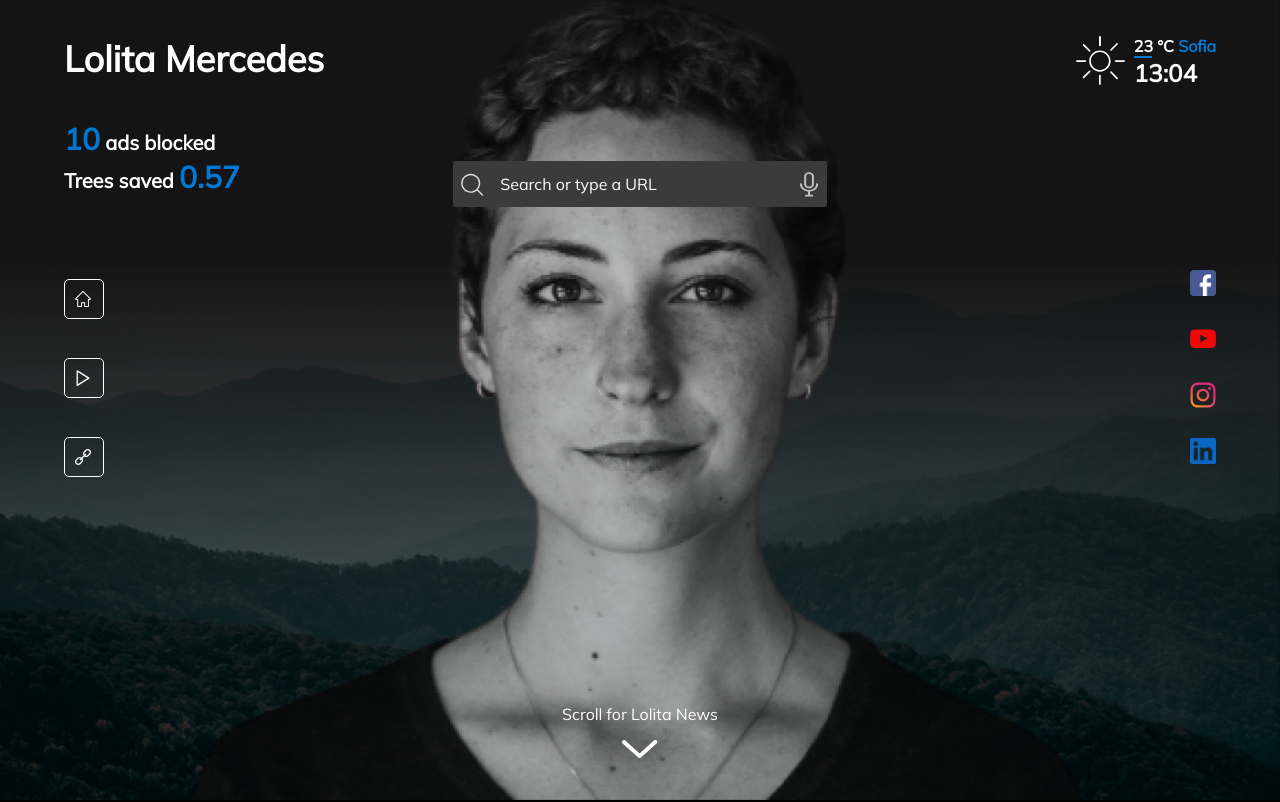
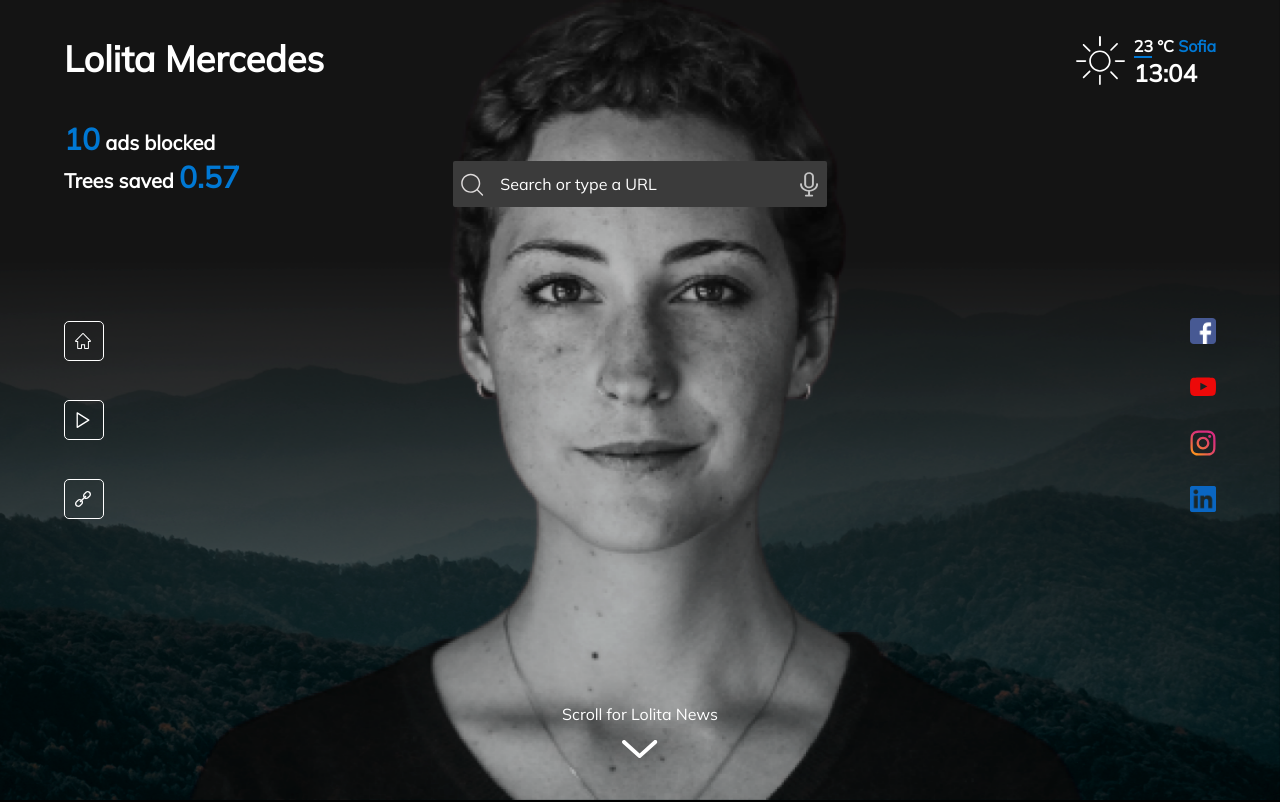
Before and after one commit to kravarka/wavebrowser-new-tab-page, a React (Create React App) app: page / in a window 1280 px wide. Shown: the top 802 px of the page. Built offline with nearby package versions, Linux system fonts and the light colour scheme.

Commit message:
moved to center side buttons

```diff
--- a/src/components/Body/style.css
+++ b/src/components/Body/style.css
@@ -32,12 +32,12 @@
 
 .mainBody-sideMenu {
   position: fixed;
-  top: calc(50% - var(--header-height));
+  top: 0%;
   left: 64px;
 }
 
 .mainBody-socialLinks {
   position: fixed;
-  top: calc(50% - var(--header-height));
+  top: 0%;
   right: 64px;
 }
--- a/src/components/SideMenu/style.css
+++ b/src/components/SideMenu/style.css
@@ -3,6 +3,8 @@
   flex-direction: column;
   width: 50%;
   user-select: none;
+  justify-content: center;
+  height: 100%;
 }
 
 .sideMenu-item {
--- a/src/components/SideSocialLinks/style.css
+++ b/src/components/SideSocialLinks/style.css
@@ -1,6 +1,8 @@
 .sideSocialLinks {
   display: flex;
   flex-direction: column;
+  justify-content: center;
+  height: 100%;
   user-select: none;
   align-items: flex-end;
 }
```
